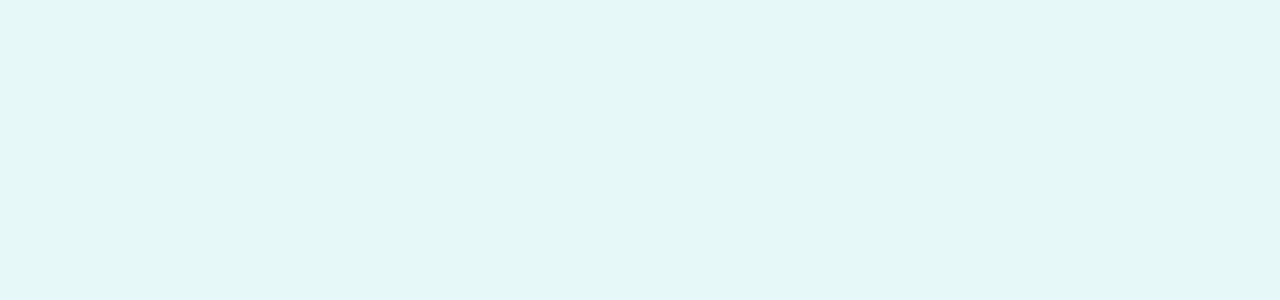
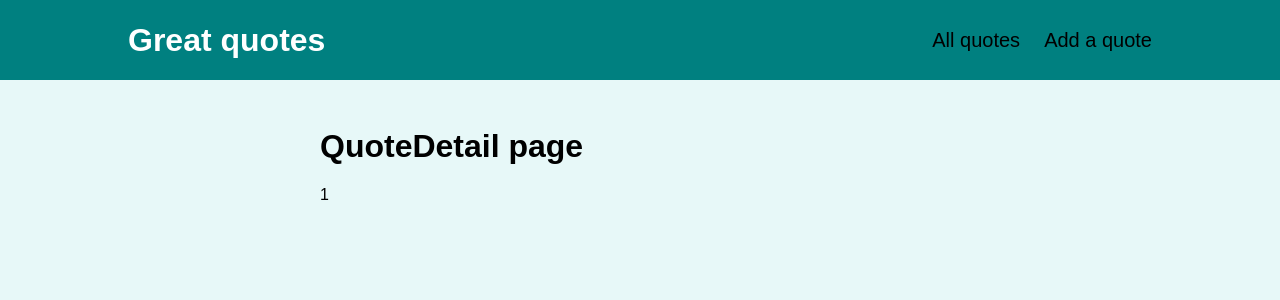
Before and after one commit to brunelloalessio-lellis/react-routing-practice, a React (Create React App) app: page /quotes/1 in a window 1280 px wide. Shown: the top 300 px of the page. Built offline with nearby package versions, Linux system fonts and the light colour scheme.

Commit message:
crate app structure test with route and nested route with param

```diff
--- a/src/App.js
+++ b/src/App.js
@@ -1,8 +1,12 @@
+import Layout from "./components/layout/Layout";
+import MainNavigation from './components/layout/MainNavigation';
+
 function App() {
   return (
-    <div>
-
-    </div>
+    <>
+      <MainNavigation />
+      <Layout />
+    </>
   );
 }
 
--- /dev/null
+++ b/src/components/layout/Layout.js
@@ -0,0 +1,35 @@
+import classes from "./Layout.module.css";
+import { Redirect, Switch } from "react-router-dom";
+import { Route } from "react-router-dom";
+import AllQuotes from "../../pages/AllQuotes";
+import QuoteDetail from "../../pages/QuoteDetail";
+import NewQuote from "../../pages/NewQuote";
+
+const Layout = (props) => {
+  return (
+    <div className={classes.main}>
+      <Switch>
+        <Route path="/" exact>
+          <Redirect to="/quotes" />
+        </Route>
+        <Route path="/quotes" exact>
+          <AllQuotes />
+        </Route>
+        <Route path="/quotes/:quoteId">
+          <QuoteDetail />
+        </Route>
+        <Route path="/new-quote">
+          <NewQuote />
+        </Route>
+      </Switch>
+    </div>
+  );
+};
+
+export default Layout;
+
+/*
+
+
+
+*/
--- /dev/null
+++ b/src/components/layout/MainNavigation.js
@@ -0,0 +1,17 @@
+import classes from './MainNavigation.module.css'
+
+const MainNavigation = () => {
+  return (
+    <header className={classes.header}>
+      <h1 className={classes.logo}>Great quotes</h1>
+      <nav className={classes.nav}>
+        <ul>
+          <li>All quotes</li>
+          <li>Add a quote</li>
+        </ul>
+      </nav>
+    </header>
+  );
+};
+
+export default MainNavigation;
--- a/src/index.js
+++ b/src/index.js
@@ -1,6 +1,12 @@
-import ReactDOM from 'react-dom';
+import ReactDOM from "react-dom";
 
-import './index.css';
-import App from './App';
+import "./index.css";
+import App from "./App";
+import { BrowserRouter } from "react-router-dom";
 
-ReactDOM.render(<App />, document.getElementById('root'));
+ReactDOM.render(
+  <BrowserRouter>
+    <App />
+  </BrowserRouter>,
+  document.getElementById("root")
+);
--- /dev/null
+++ b/src/pages/AllQuotes.js
@@ -0,0 +1,5 @@
+const AllQuotes = () => {
+  return <h1>All quotes page</h1>;
+};
+
+export default AllQuotes;
--- /dev/null
+++ b/src/pages/NewQuote.js
@@ -0,0 +1,5 @@
+const NewQuote = () => {
+  return <h1>New quotes page</h1>;
+};
+
+export default NewQuote;
--- /dev/null
+++ b/src/pages/QuoteDetail.js
@@ -0,0 +1,16 @@
+import { Route, useParams } from "react-router-dom";
+import Comments from '../components/comments/Comments';
+
+const QuoteDetail = () => {
+  const params = useParams();
+
+  return <>
+    <h1>QuoteDetail page</h1>
+    <p>{params.quoteId}</p>
+    <Route path={`/quotes/${params.quoteId}/comments`}>
+        <Comments />
+    </Route>
+  </>;
+};
+
+export default QuoteDetail;
```
Also changed, not shown: 1 other file (tests, documents, lock files or other folders).
